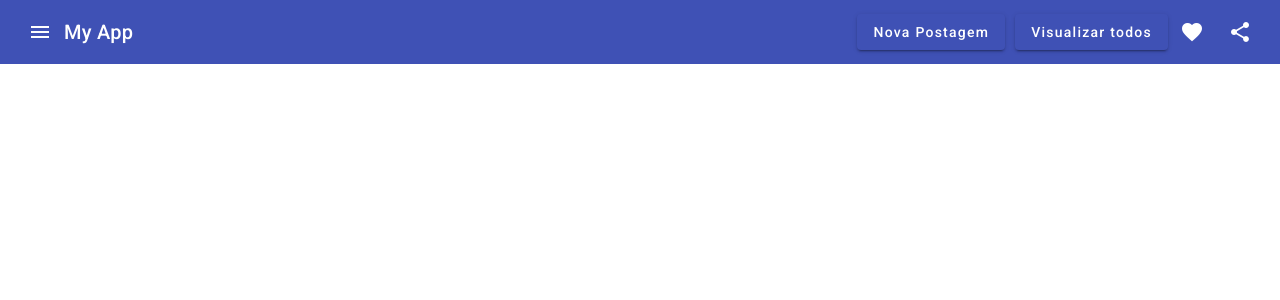
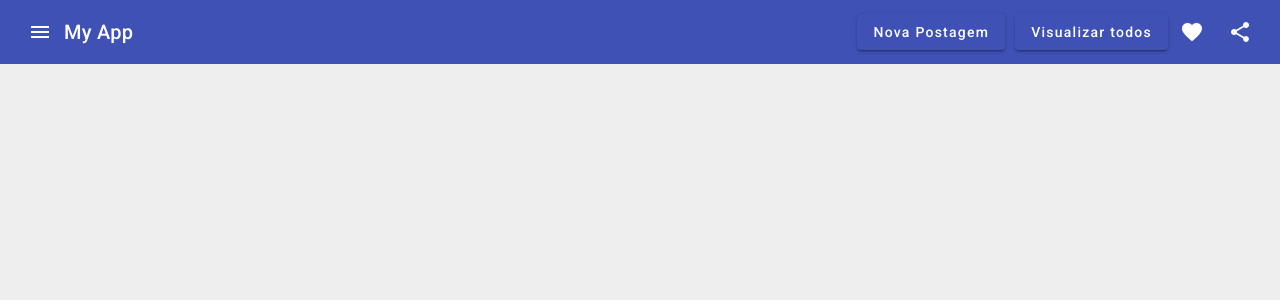
Before and after one commit to JoneilsonLima/blogWeb-front-end, an Angular app: page / in a window 1280 px wide. Shown: the top 300 px of the page. Built offline with nearby package versions, Linux system fonts and the light colour scheme.

Commit message:
style: ajuste nos estilos gerais

```diff
--- a/src/app/shared/components/post/post.component.scss
+++ b/src/app/shared/components/post/post.component.scss
@@ -5,6 +5,8 @@
   display: flex;
   flex-direction: column;
   gap: 20px;
+  border-radius: 6px;
+  background-color: #FFF;
 }
 
 .card-content {
--- a/src/styles.scss
+++ b/src/styles.scss
@@ -9,6 +9,10 @@ body {
   font-family: Roboto, "Helvetica Neue", sans-serif;
   padding: 0;
   box-sizing: border-box;
+}
+
+body {
+  background-color: #eeeeee;
 }
 
 img {
```
